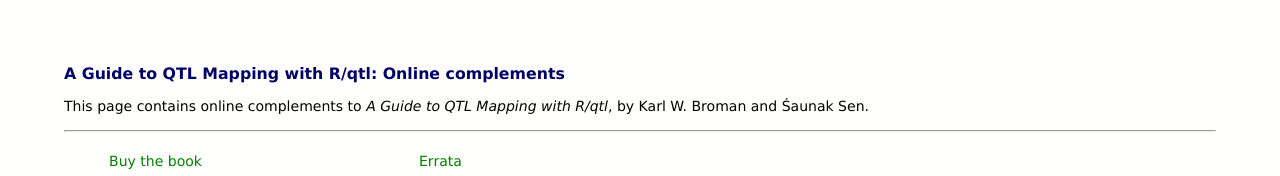
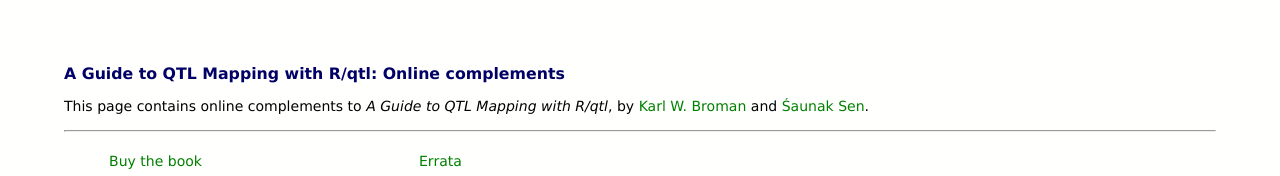
Before and after one commit to rqtl/rqtl.github.io, a plain HTML site: page book/index.html in a window 1280 px wide. Shown: the top 176 px of the page. Drawn offline with Linux system fonts and the light colour scheme.

Commit message:
Add personal urls to top of book page

```diff
--- a/book/index.html
+++ b/book/index.html
@@ -17,8 +17,8 @@ complex traits, quantitative trait locus, genetic map, QTL mapping">
 <h2>A Guide to QTL Mapping with R/qtl: Online complements</h2>
 
 This page contains online complements to
-<i>A Guide to QTL Mapping with R/qtl</i>, by Karl W. Broman and
-&#346;aunak Sen.
+<i>A Guide to QTL Mapping with R/qtl</i>, by <a href="http://kbroman.org">Karl W. Broman</a> and
+<a href="http://www.biostat.ucsf.edu/sen">&#346;aunak Sen</a>.
 
 <p><hr>
 
```
